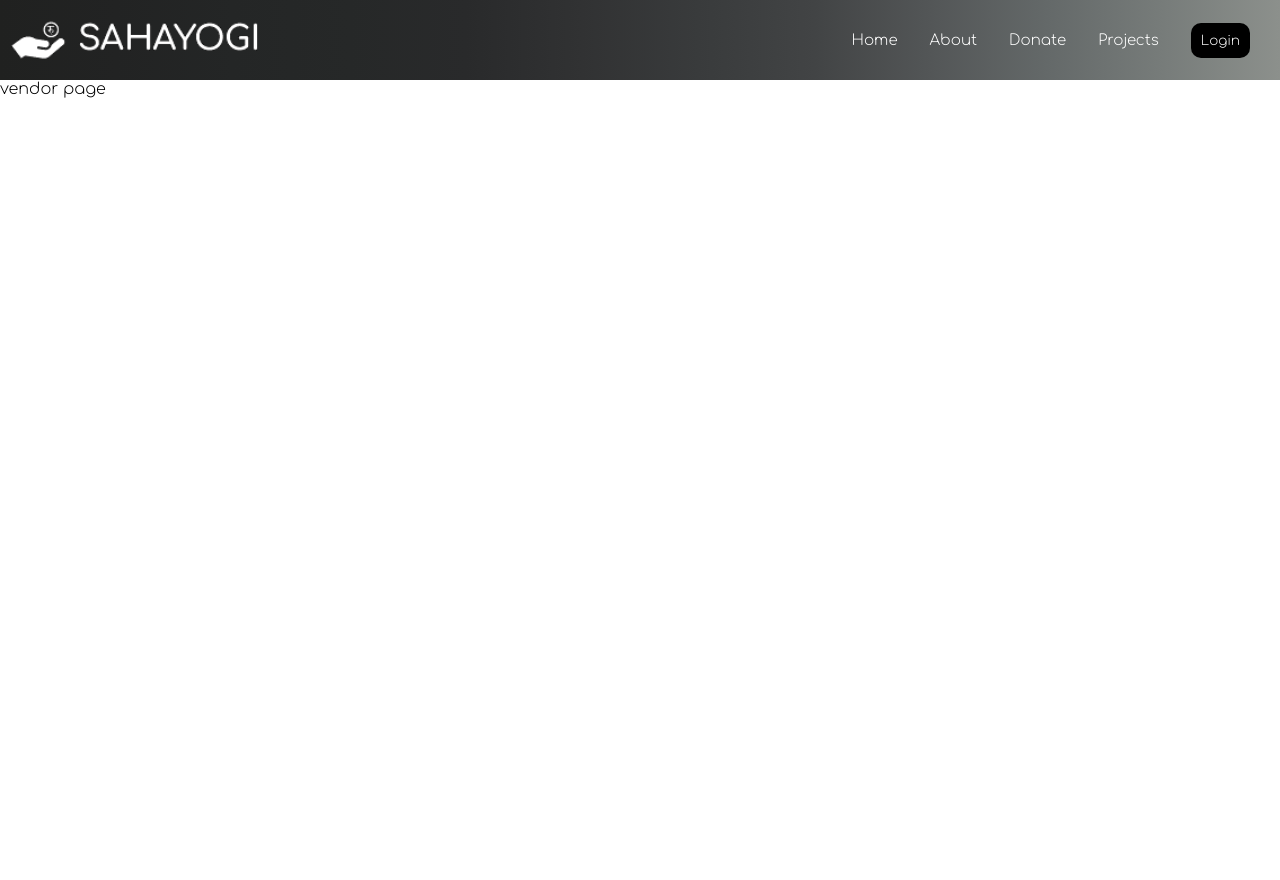
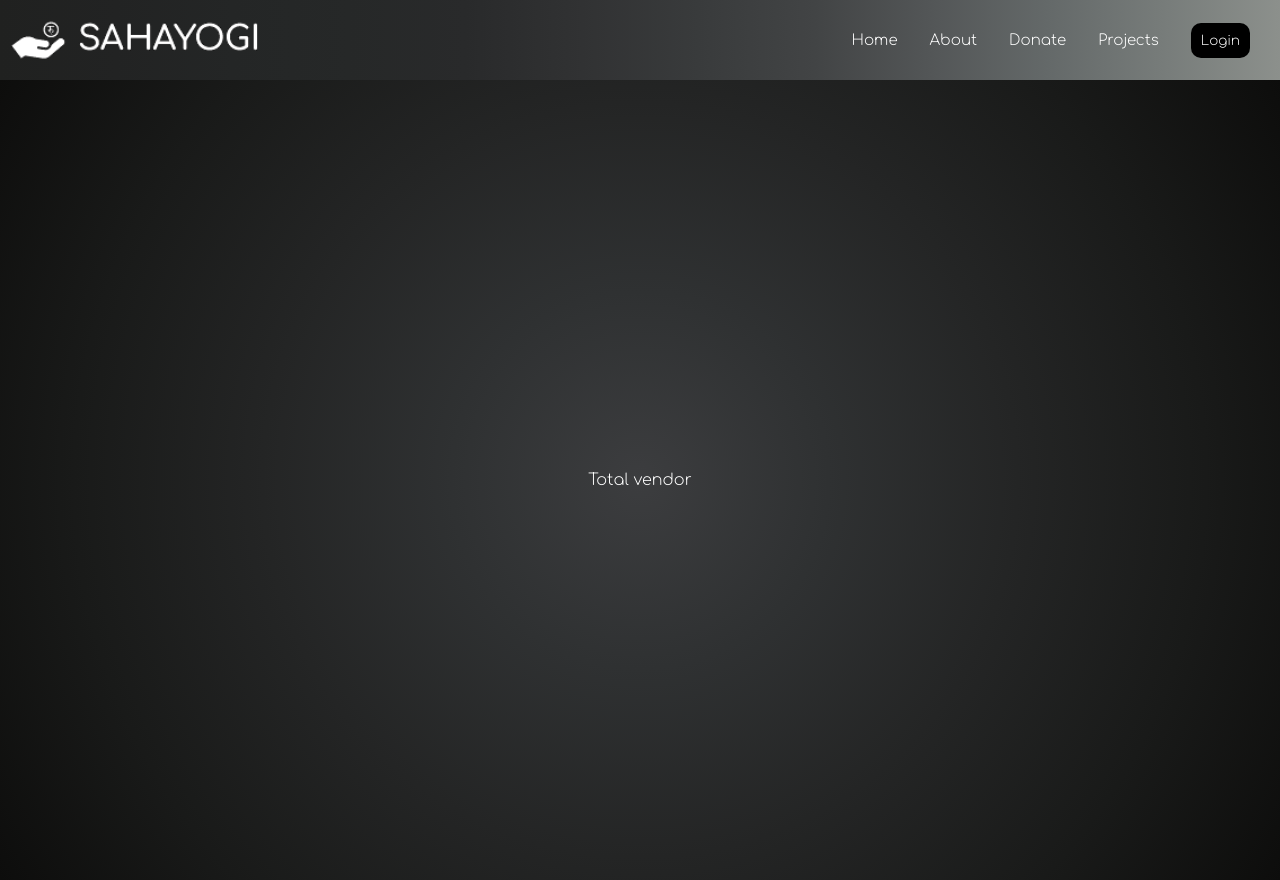
Before and after one commit to Sahayogi/sahayogi-Client, a React (Create React App) app: page /vendor in a window 1280 px wide. Before the commit the page ends 800 px from the top, so only its background shows below. Built offline with nearby package versions, Linux system fonts and the light colour scheme.

Commit message:
login& logout navigation

```diff
--- a/src/components/midcontents/MidContent.js
+++ b/src/components/midcontents/MidContent.js
@@ -9,11 +9,11 @@ import { Link } from "react-router-dom";
 
 const Container = styled.div`
   display: flex;
-  justify-content:center;
-  align-items:center;
+  justify-content: center;
+  align-items: center;
+  flex-direction: column;
   flex: 1;
   margin: 4px;
-
 `;
 const ImageContainer = styled.div`
   width: 100%;
@@ -54,9 +54,19 @@ const Title = styled.h1`
   color: white;
   margin-bottom: 20px;
 `;
+
+const TitleDiv = styled.div`
+     display: flex;
+     /* background-color: pink; */
+     padding:20px;
+`;
 const MidContent = ({}) => {
   return (
     <Container>
+      <TitleDiv>
+        <Title>IMPORTANT COMPONENTS OF OUR PROJECT</Title>
+      </TitleDiv>
+
       <ImageContainer>
         <SubContainer>
           <Link to="/vendor">
--- a/src/components/midcontents/MidContents.js
+++ b/src/components/midcontents/MidContents.js
@@ -21,6 +21,7 @@ background-image: radial-gradient(
     flex-direction: column;
   }
 `;
+
 const MidContents = () => {
   return (
     <Container>
--- a/src/pages/Vendor.js
+++ b/src/pages/Vendor.js
@@ -1,7 +1,39 @@
-import React from 'react';
+import React from "react";
+import styled from "styled-components";
+
+
+const Container = styled.div`
+  height: 100vh;
+  background-image: radial-gradient(
+    circle,
+    #3c3d3f,
+    #2f3132,
+    #242525,
+    #191a19,
+    #0d0d0c
+  );
+  display: flex;
+  justify-content: center;
+  align-items: center;
+  flex-direction: column;
+
+  @media only screen and (min-width: 280px) and (max-width: 1080px) {
+    flex-direction: column;
+  }
+`;
+const Description = styled.div`
+  color: white;
+  padding: 20px;
+`;
+
 
 const Vendor = () => {
-  return <div>vendor page</div>;
+  return (
+    <Container>
+
+      <Description>Total vendor</Description>
+    </Container>
+  );
 };
 
 export default Vendor;
```
